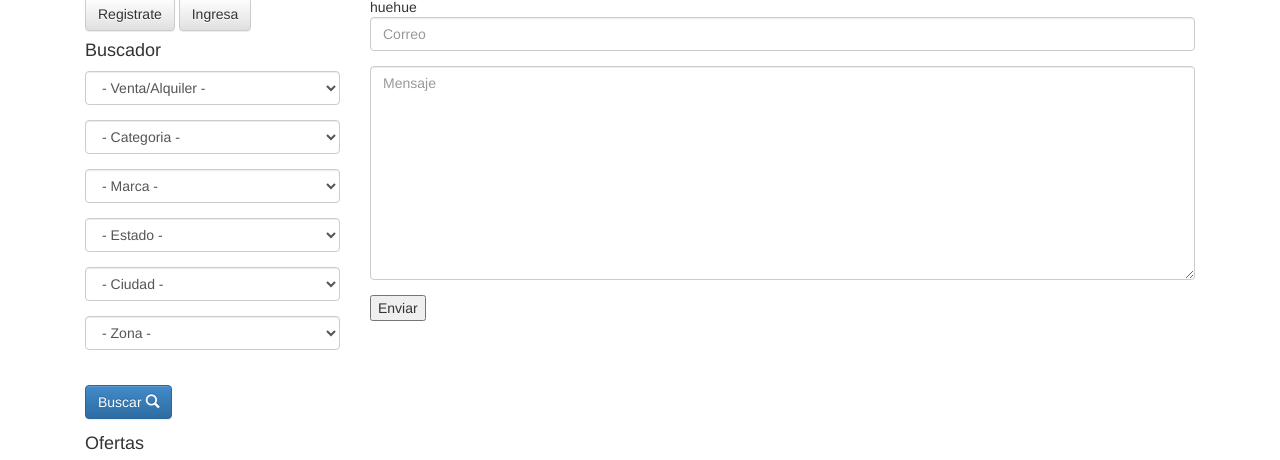
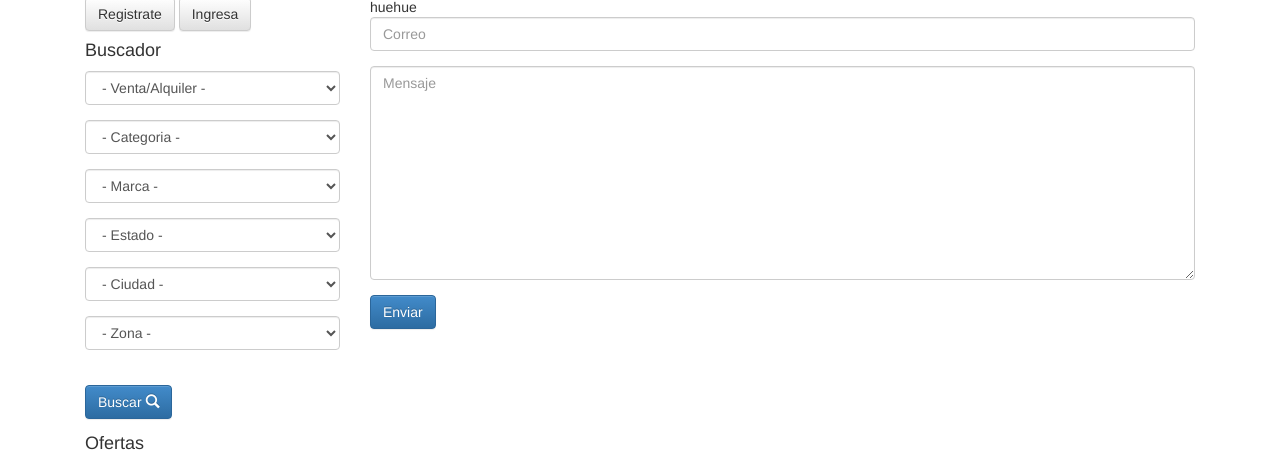
Before and after one commit to FrancoNoriUSB/Alquiherramientas, a Django app: page /contactos/ in a window 1280 px wide. Shown: the part 509-969 px from the top of the page. Run offline with Django 3.2, Linux system fonts and the light colour scheme; data comes from the database, SQL or seed files in the repository; parts of the project's set-up code (start-up, migrations or seed data) failed here and were passed over; some libraries are stand-ins or nearby versions.

Commit message:
cambios en contactos

```diff
--- a/herramientas/templates/main/contactos/contactos.html
+++ b/herramientas/templates/main/contactos/contactos.html
@@ -11,6 +11,8 @@ huehue
     <div class="form-group">
     	{%render_field ContactoForm.mensaje class="form-control" placeholder="Mensaje"%}
     </div>
-	<input type="submit" value="Enviar" />
+	<button type="submit" class="btn btn-primary">
+        Enviar
+    </button>
 </form>
 {% endblock content %}
```
